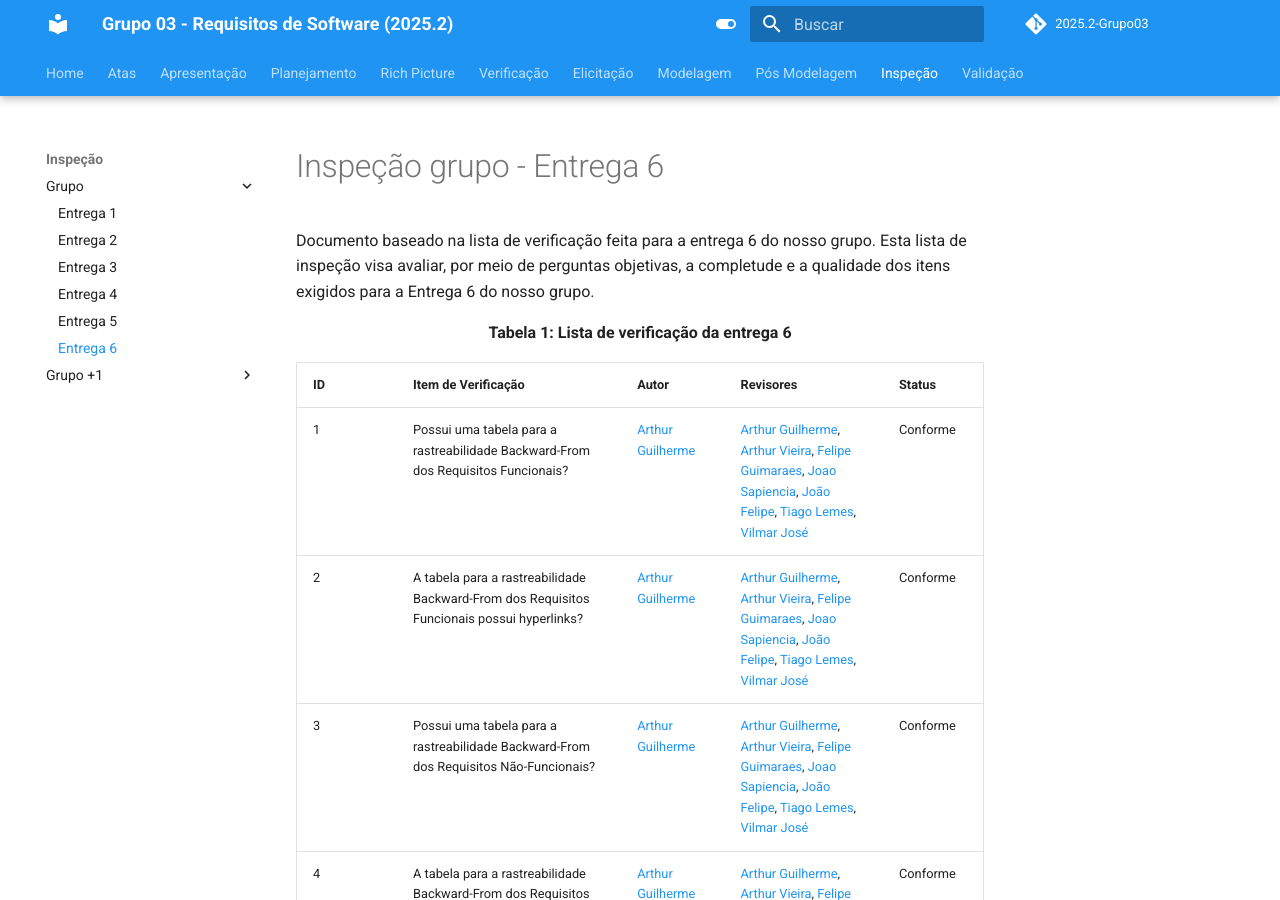
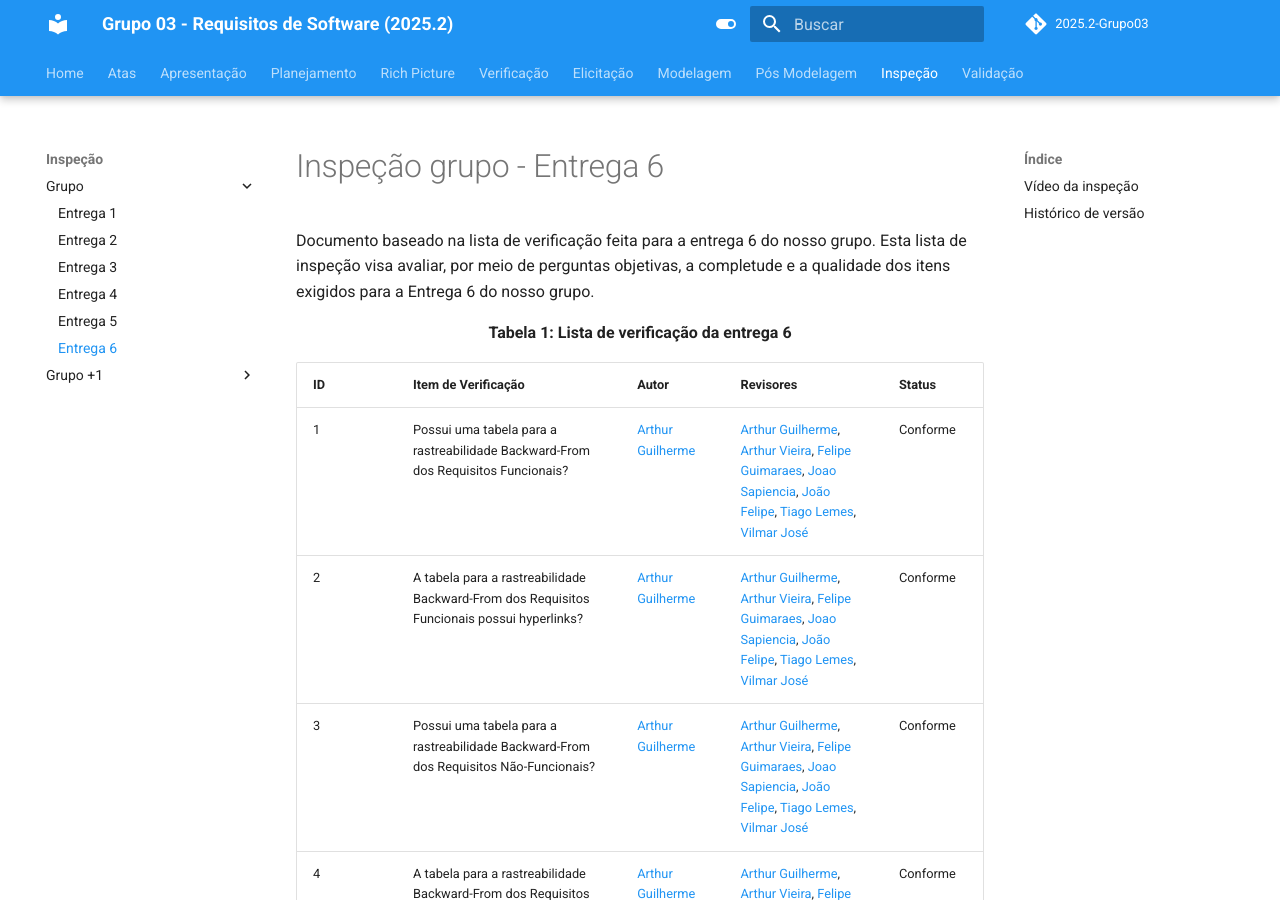
Before and after one commit to Requisitos-de-Software/2025.2-Grupo03, an MkDocs documentation site: the page built from docs/Inspeção/inspeção_grupo_6.md, in a window 1280 px wide and 900 px high. Built offline with MkDocs 1.6.1 and Material for MkDocs 9.7.7, drawn with Linux system fonts in a browser that asks for light colours; comment, search, counter and statistics services are not loaded.

Commit message:
Update inspeção_grupo_6.md

```diff
--- a/docs/Inspeção/inspeção_grupo_6.md
+++ b/docs/Inspeção/inspeção_grupo_6.md
@@ -41,7 +41,7 @@
 | 32 | Possui um tópico de agradecimento informando o uso de Inteligência Artificial (IA) Generativa no documento de Forward-Form? | [Tiago Lemes](https://github.com/TiagoTeixeira-2005) | [Arthur Guilherme](https://github.com/ArthurGuilher62), [Arthur Vieira](https://github.com/arthurhvieira1), [Felipe Guimaraes](https://github.com/felipegf1), [Joao Sapiencia](https://github.com/JoaoSapiencia), [João Felipe](https://github.com/MrBolt2005), [Tiago Lemes](https://github.com/TiagoTeixeira-2005), [Vilmar José](https://github.com/VilmarFagundes) | Conforme |
 | 33 | Possui um tópico de agradecimento informando o uso de Inteligência Artificial (IA) Generativa no documento de Matriz de Rastreabilidade? | [Tiago Lemes](https://github.com/TiagoTeixeira-2005) | [Arthur Guilherme](https://github.com/ArthurGuilher62), [Arthur Vieira](https://github.com/arthurhvieira1), [Felipe Guimaraes](https://github.com/felipegf1), [Joao Sapiencia](https://github.com/JoaoSapiencia), [João Felipe](https://github.com/MrBolt2005), [Tiago Lemes](https://github.com/TiagoTeixeira-2005), [Vilmar José](https://github.com/VilmarFagundes) | Conforme |
 
-# Vídeo da inspeção
+## Vídeo da inspeção
 
 - [Link do video no youtube](https://www.youtube.com/watch?v=E3zLsTS4yGc)
 
```
